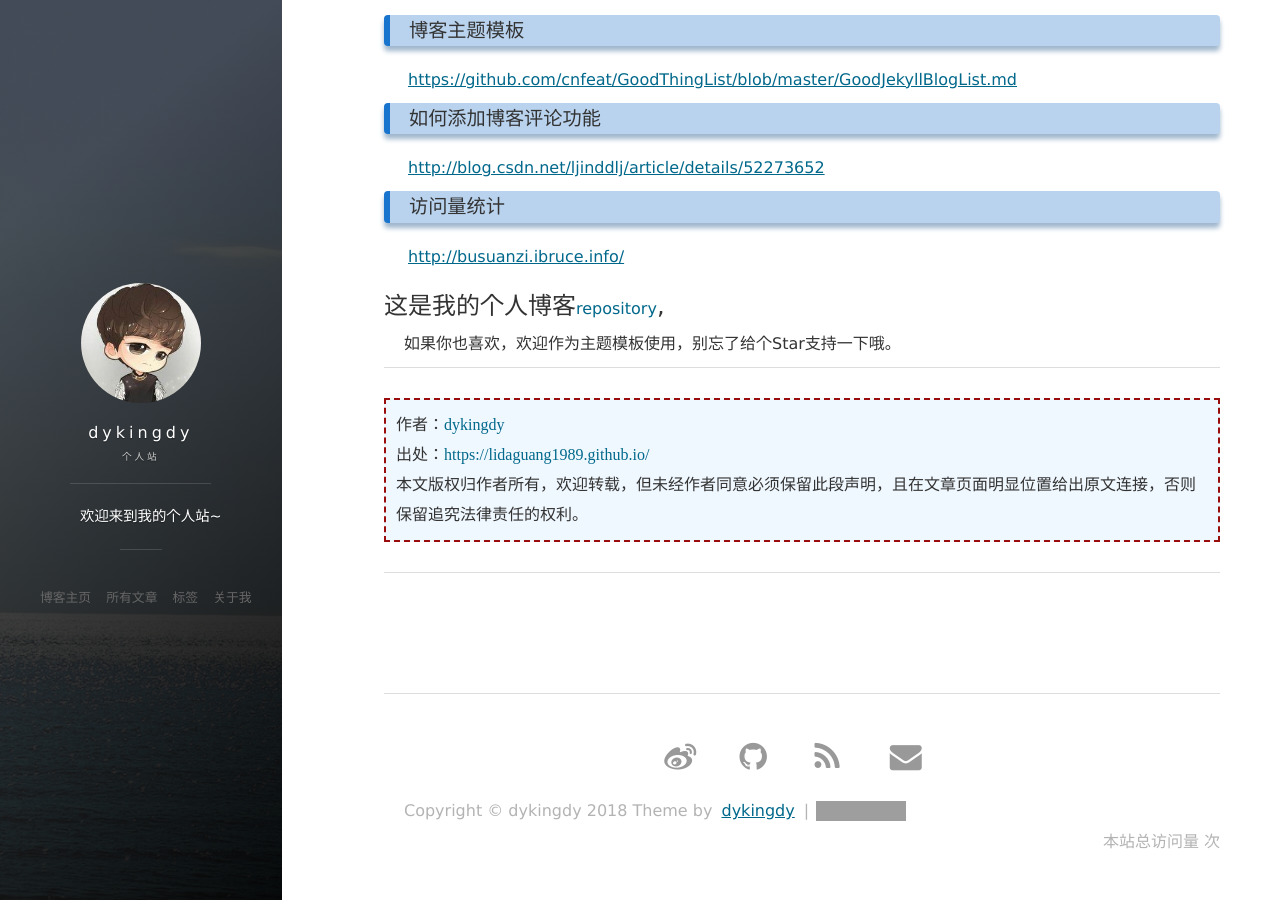
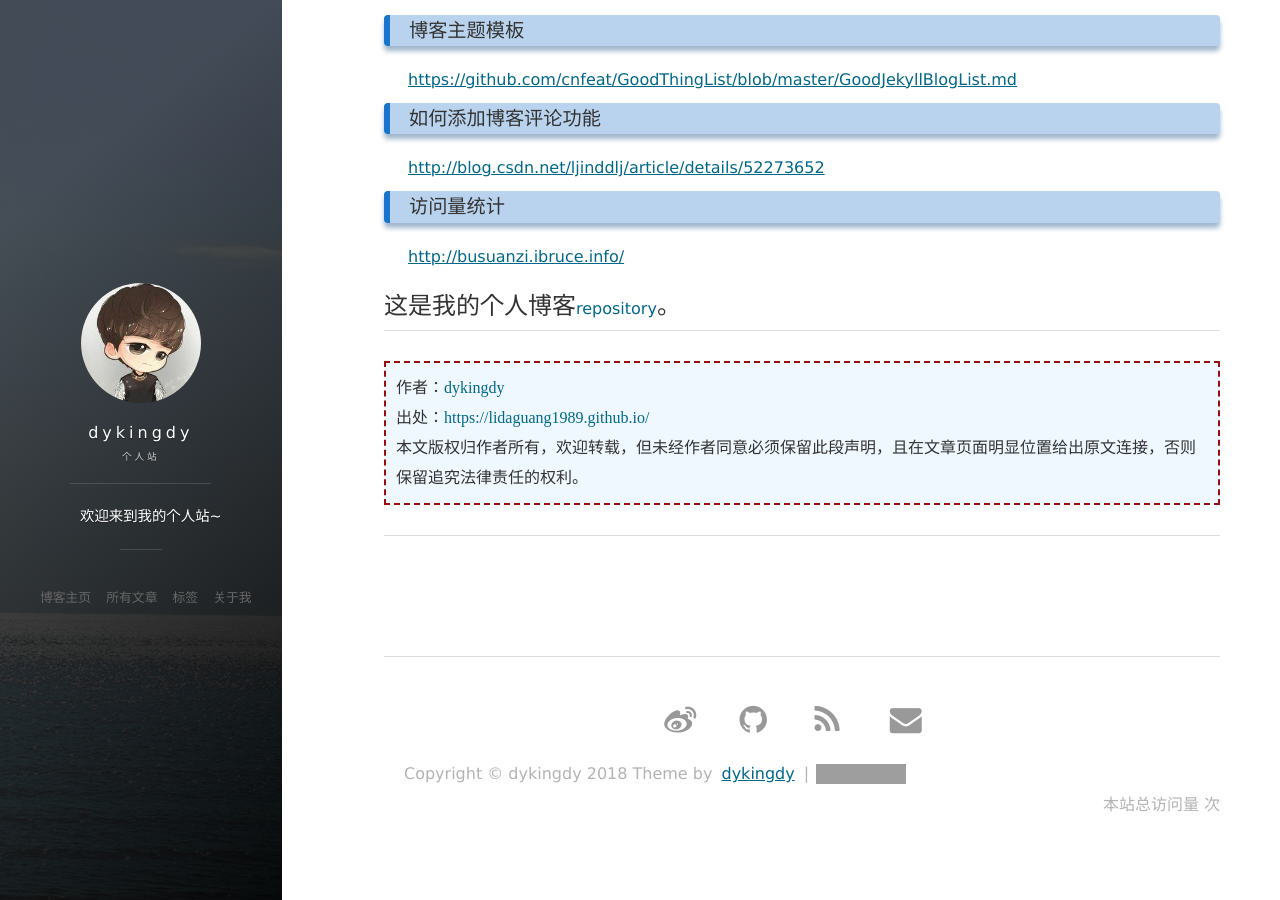
Before and after one commit to lidaguang1989/lidaguang1989.github.io, a Jekyll site: the page built from _posts/2018-02-13-create-blog.md, in a window 1280 px wide and 900 px high, scrolled down 730 px. Built offline with Jekyll 4.4.1, drawn with Linux system fonts in a browser that asks for light colours; nearby versions of some CDN libraries; comment, search, counter and statistics services are not loaded; grey boxes are pictures that could not be loaded.

Commit message:
update post

```diff
--- a/_posts/2018-02-13-create-blog.md
+++ b/_posts/2018-02-13-create-blog.md
@@ -44,5 +44,4 @@ tags: [技术杂谈]
 [http://busuanzi.ibruce.info/](http://busuanzi.ibruce.info/)
 
 
-## 这是我的个人博客[repository](https://github.com/lidaguang1989/lidaguang1989.github.io),
-如果你也喜欢，欢迎作为主题模板使用，别忘了给个Star支持一下哦。
+## 这是我的个人博客[repository](https://github.com/lidaguang1989/lidaguang1989.github.io)。
```
